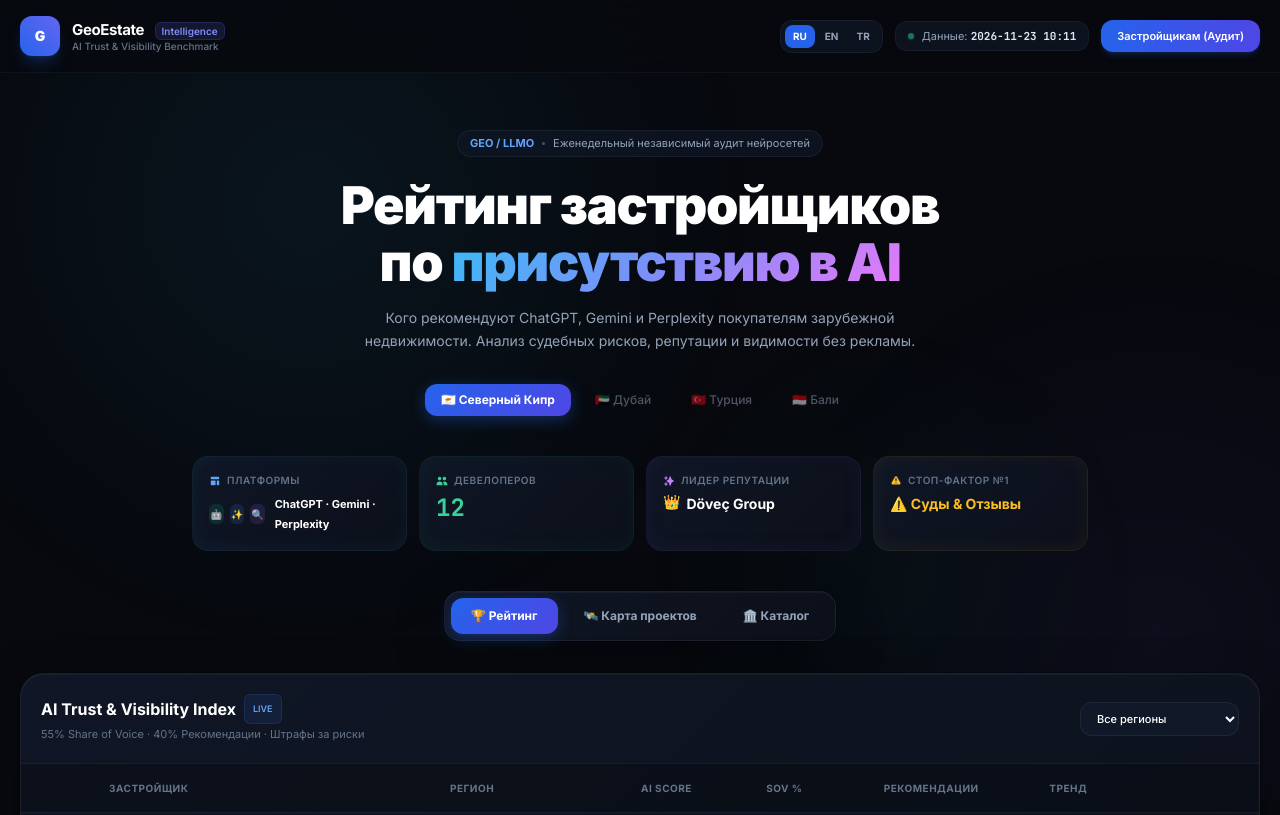
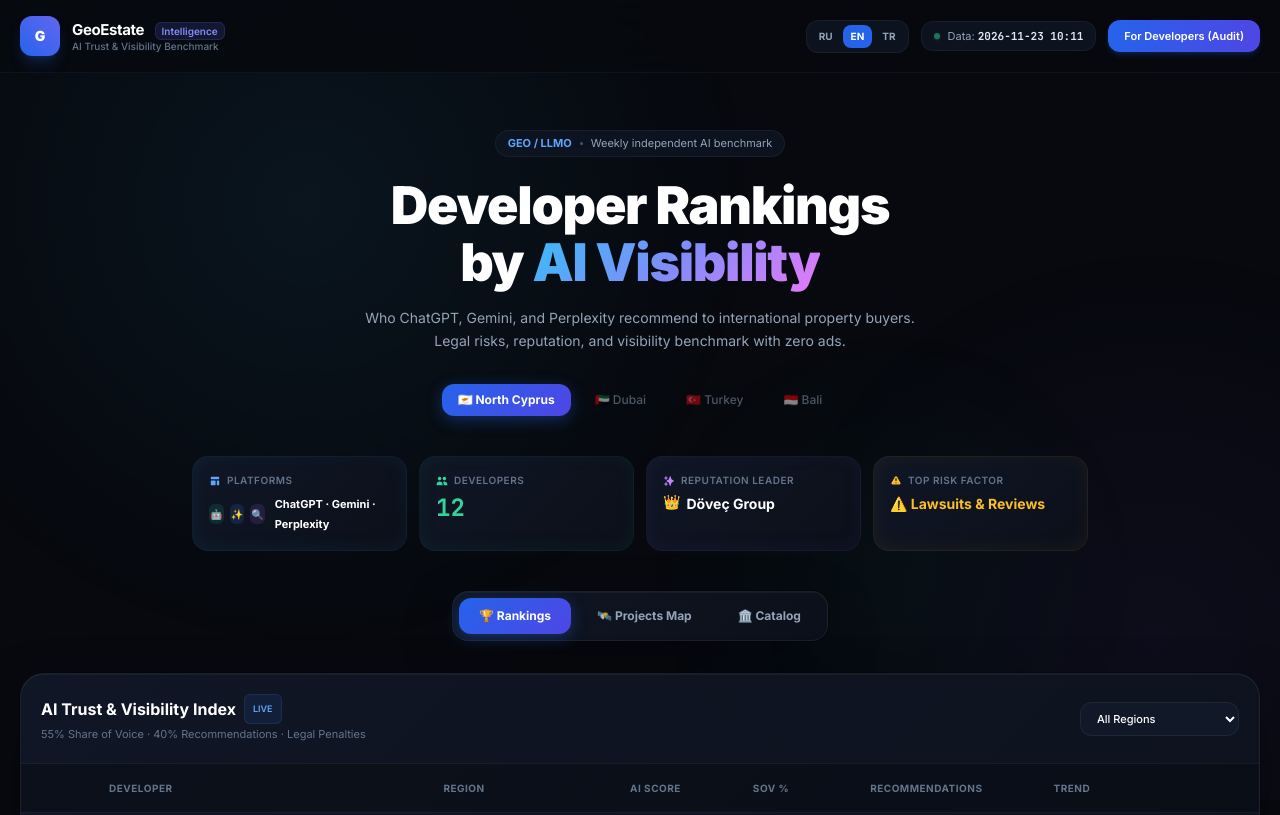
Before and after one commit to Ilyha83/geoestate, a plain HTML site: page dist/index.html in a window 1280 px wide. Shown: the top 815 px of the page. Drawn offline with nearby package versions, Linux system fonts and the light colour scheme.

Commit message:
feat: set English as default language

```diff
--- a/dist/index.html
+++ b/dist/index.html
@@ -1,5 +1,5 @@
 <!DOCTYPE html>
-<html lang="ru">
+<html lang="en">
 <head>
   <meta charset="UTF-8">
   <meta name="viewport" content="width=device-width, initial-scale=1.0">
@@ -191,8 +191,8 @@
       <div class="flex items-center gap-3">
         <!-- Language Switcher -->
         <div class="flex items-center gap-0.5 bento-sm p-1 rounded-xl text-[10px] font-bold">
-          <button id="lang-ru" onclick="setLang('ru')" class="px-2 py-1 rounded-lg bg-blue-600 text-white transition">RU</button>
-          <button id="lang-en" onclick="setLang('en')" class="px-2 py-1 rounded-lg text-slate-400 hover:text-white transition">EN</button>
+          <button id="lang-ru" onclick="setLang('ru')" class="px-2 py-1 rounded-lg text-slate-400 hover:text-white transition">RU</button>
+          <button id="lang-en" onclick="setLang('en')" class="px-2 py-1 rounded-lg bg-blue-600 text-white transition">EN</button>
           <button id="lang-tr" onclick="setLang('tr')" class="px-2 py-1 rounded-lg text-slate-400 hover:text-white transition">TR</button>
         </div>
         <div class="hidden md:flex items-center gap-2 text-[11px] bento-sm px-3 py-1.5 rounded-xl">
@@ -688,16 +688,22 @@
       }
     };
 
-    let currentLang = localStorage.getItem('geoestate_lang') || 'ru';
+    let currentLang = localStorage.getItem('geoestate_lang_v2') || 'en';
+    if (!localStorage.getItem('geoestate_lang_v2')) {
+      currentLang = 'en';
+      localStorage.setItem('geoestate_lang_v2', 'en');
+      localStorage.setItem('geoestate_lang', 'en');
+    }
 
     function t(key) {
-      const dict = I18N[currentLang] || I18N.ru;
+      const dict = I18N[currentLang] || I18N.en;
       return dict[key] || key;
     }
 
     function setLang(lang) {
-      if (!I18N[lang]) lang = 'ru';
+      if (!I18N[lang]) lang = 'en';
       currentLang = lang;
+      localStorage.setItem('geoestate_lang_v2', lang);
       localStorage.setItem('geoestate_lang', lang);
 
       // Update button styling
@@ -1028,8 +1034,8 @@
                 <span style="font-size:9px;font-weight:900;color:#fff;padding:2px 6px;border-radius:6px;background:linear-gradient(135deg,${sc>=75?'#059669,#10B981':sc>=45?'#D97706,#FBBF24':'#DC2626,#F87171'})">${g.label}</span>
               </div>
               <div style="font-size:15px;font-weight:800;color:#fff;margin-bottom:4px;">${proj.name}</div>
-              <div style="font-size:13px;font-weight:800;color:#10B981;font-family:'JetBrains Mono',monospace;margin-bottom:12px;">Старт: ${proj.price_from}</div>
-              <button onclick="openProj('${proj.id}')" style="width:100%;padding:8px;background:linear-gradient(135deg,#2563EB,#4F46E5);color:#fff;border:none;border-radius:12px;font-size:11px;font-weight:700;cursor:pointer;transition:all 0.2s;box-shadow:0 4px 12px rgba(37,99,235,0.3);" onmouseover="this.style.transform='translateY(-1px)'" onmouseout="this.style.transform='none'">Запросить презентацию →</button>
+              <div style="font-size:13px;font-weight:800;color:#10B981;font-family:'JetBrains Mono',monospace;margin-bottom:12px;">${t('card_price_from')}: ${proj.price_from}</div>
+              <button onclick="openProj('${proj.id}')" style="width:100%;padding:8px;background:linear-gradient(135deg,#2563EB,#4F46E5);color:#fff;border:none;border-radius:12px;font-size:11px;font-weight:700;cursor:pointer;transition:all 0.2s;box-shadow:0 4px 12px rgba(37,99,235,0.3);" onmouseover="this.style.transform='translateY(-1px)'" onmouseout="this.style.transform='none'">${t('card_pres')}</button>
             </div>
           `;
           L.marker(coords, { icon }).addTo(markersLayer).bindPopup(popup, { maxWidth: 300 });
```
Also changed, not shown: index.html (+14 -8 lines).
